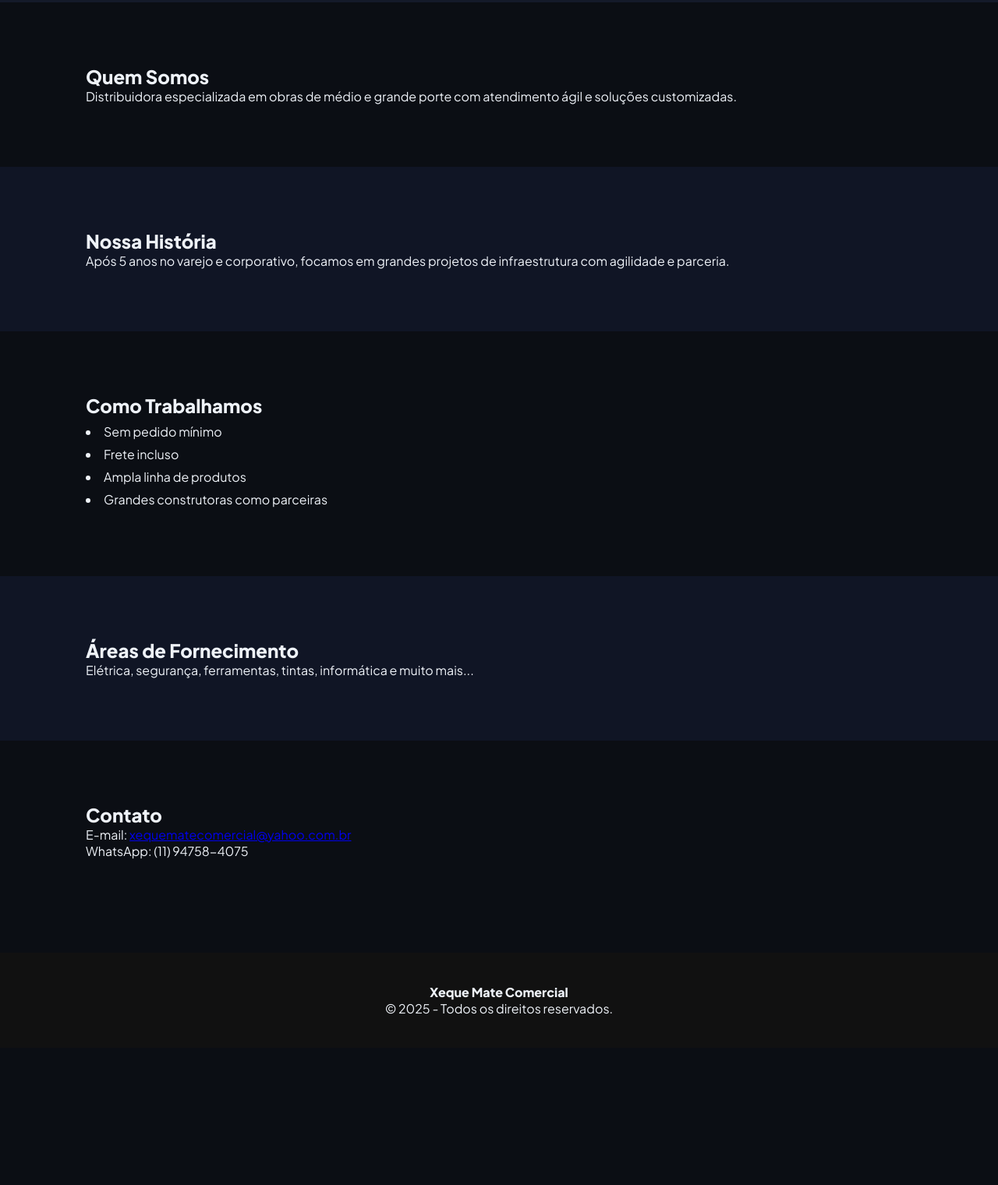
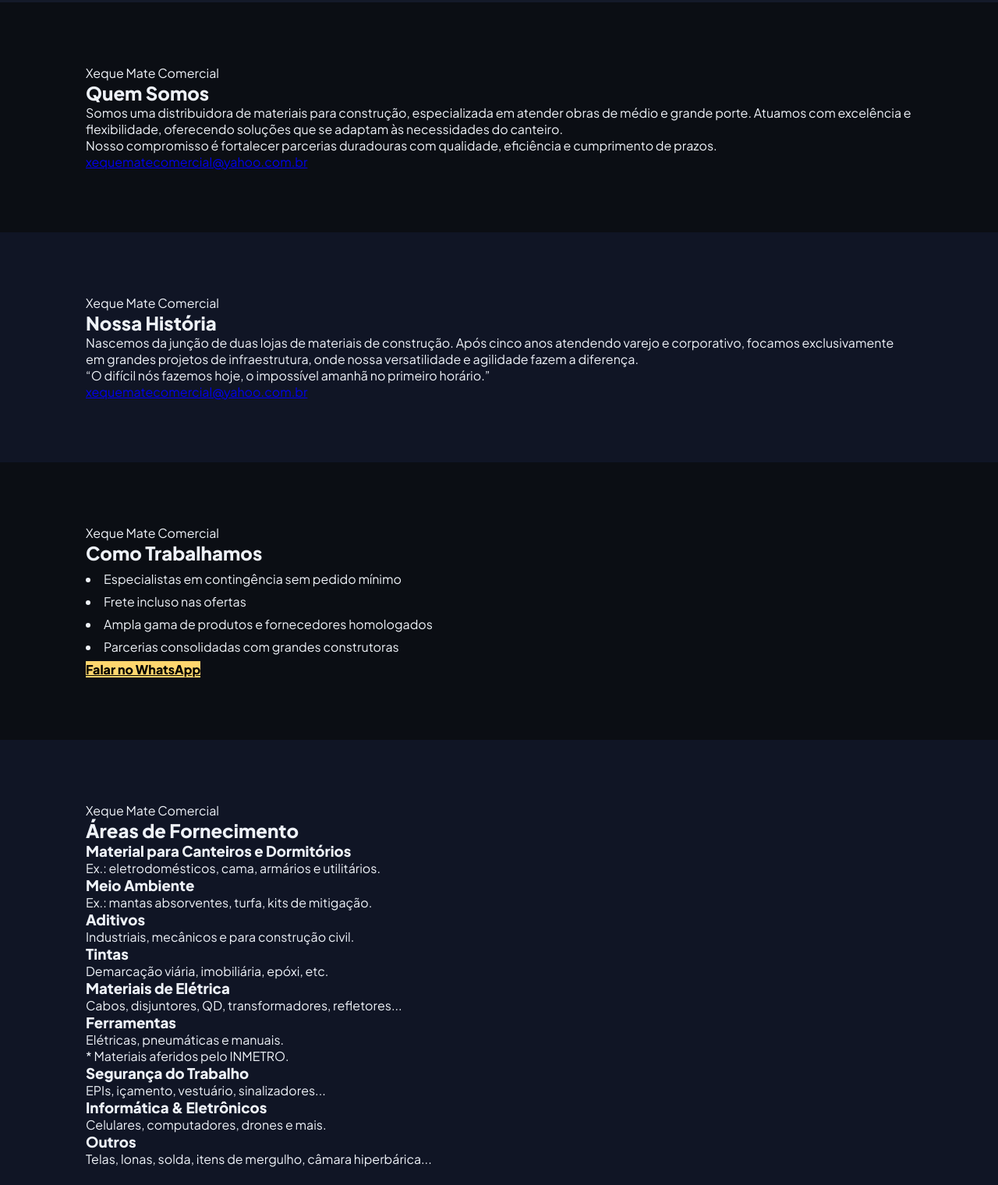
Before and after one commit to estevaorodriguesj/xeque-mate, a plain HTML site: page index.html in a window 1280 px wide. Shown: the part 1008-2528 px from the top of the page at 78% size. Before the commit the page ends 2352 px from the top, so only its background shows below. Drawn offline with Linux system fonts and the light colour scheme.

Commit message:
Update index.html

```diff
--- a/index.html
+++ b/index.html
@@ -4,39 +4,44 @@
   <meta charset="utf-8" />
   <meta name="viewport" content="width=device-width, initial-scale=1" />
   <title>Xeque Mate Comercial — Apresentação Comercial</title>
+  <meta name="description" content="Distribuidora de materiais para construção com foco em obras de médio e grande porte. Qualidade, prazo e preço competitivo." />
   <link rel="icon" type="image/png" href="assets/favicon.png">
   <link href="https://fonts.googleapis.com/css2?family=Plus+Jakarta+Sans:wght@400;600;800&display=swap" rel="stylesheet">
   <link rel="stylesheet" href="styles.css" />
 </head>
 <body>
-
   <header class="site-header">
     <div class="container header-wrap">
-      <a class="brand" href="#top">
-        <img class="brand-logo" src="assets/logo.png" alt="Logo Xeque Mate">
+      <a class="brand" href="#top" aria-label="Xeque Mate Comercial — Início">
+        <img class="brand-logo" src="assets/logo.png" alt="Logo Xeque Mate Comercial">
         <div class="brand-text">
           <span class="brand-title">Xeque Mate</span>
           <span class="brand-subtitle">Comercial</span>
         </div>
       </a>
 
+      <input type="checkbox" id="menu-toggle" class="menu-toggle" aria-label="Abrir menu" />
+      <label for="menu-toggle" class="hamburger" aria-hidden="true">
+        <span></span><span></span><span></span>
+      </label>
+
       <nav class="nav">
         <a href="#quem-somos">Quem Somos</a>
         <a href="#historia">Nossa História</a>
         <a href="#como-trabalhamos">Como Trabalhamos</a>
-        <a href="#areas">Áreas</a>
+        <a href="#areas">Áreas de Fornecimento</a>
         <a href="#contato" class="btn btn-primary">Contato</a>
       </nav>
     </div>
   </header>
 
   <main id="top">
-
+    <!-- HERO -->
     <section class="hero">
       <div class="container hero-wrap">
         <div class="hero-text">
           <div class="hero-badge">
-            <img src="assets/logo.png" alt="Logo">
+            <img src="assets/logo.png" alt="Logo Xeque Mate" />
             <span>Apresentação Comercial</span>
           </div>
           <h1>Materiais para grandes obras com agilidade, preço e parceria.</h1>
@@ -44,66 +49,166 @@
             Distribuidora focada em obras de médio e grande porte. Entregamos com qualidade, prazo e soluções sob medida.
           </p>
           <div class="hero-cta">
-            <a class="btn btn-primary" href="https://wa.me/5511947584075" target="_blank">WhatsApp</a>
-            <a class="btn btn-ghost" href="#areas">Ver Produtos</a>
+            <a class="btn btn-primary" href="https://wa.me/5511947584075" target="_blank" rel="noopener">WhatsApp</a>
+            <a class="btn btn-ghost" href="#areas">Ver Áreas de Fornecimento</a>
+          </div>
+        </div>
+      </div>
+      <div class="hero-watermark" aria-hidden="true"></div>
+    </section>
+
+    <!-- QUEM SOMOS -->
+    <section id="quem-somos" class="section">
+      <div class="container two-col">
+        <div>
+          <span class="eyebrow">Xeque Mate Comercial</span>
+          <h2>Quem Somos</h2>
+          <p>
+            Somos uma distribuidora de materiais para construção, especializada em atender obras de médio e grande porte.
+            Atuamos com excelência e flexibilidade, oferecendo soluções que se adaptam às necessidades do canteiro.
+          </p>
+          <p>
+            Nosso compromisso é fortalecer parcerias duradouras com qualidade, eficiência e cumprimento de prazos.
+          </p>
+          <a class="link" href="mailto:xequematecomercial@yahoo.com.br">xequematecomercial@yahoo.com.br</a>
+        </div>
+      </div>
+    </section>
+
+    <!-- HISTÓRIA -->
+    <section id="historia" class="section alt">
+      <div class="container two-col">
+        <div>
+          <span class="eyebrow">Xeque Mate Comercial</span>
+          <h2>Nossa História</h2>
+          <p>
+            Nascemos da junção de duas lojas de materiais de construção. Após cinco anos atendendo varejo e corporativo,
+            focamos exclusivamente em grandes projetos de infraestrutura, onde nossa versatilidade e agilidade fazem a diferença.
+          </p>
+          <p>
+            “O difícil nós fazemos hoje, o impossível amanhã no primeiro horário.”
+          </p>
+          <a class="link" href="mailto:xequematecomercial@yahoo.com.br">xequematecomercial@yahoo.com.br</a>
+        </div>
+      </div>
+    </section>
+
+    <!-- COMO TRABALHAMOS -->
+    <section id="como-trabalhamos" class="section">
+      <div class="container two-col">
+        <div>
+          <span class="eyebrow">Xeque Mate Comercial</span>
+          <h2>Como Trabalhamos</h2>
+          <ul class="checklist">
+            <li>Especialistas em contingência sem pedido mínimo</li>
+            <li>Frete incluso nas ofertas</li>
+            <li>Ampla gama de produtos e fornecedores homologados</li>
+            <li>Parcerias consolidadas com grandes construtoras</li>
+          </ul>
+          <a class="btn btn-primary" href="https://wa.me/5511947584075" target="_blank" rel="noopener">Falar no WhatsApp</a>
+        </div>
+      </div>
+    </section>
+
+    <!-- ÁREAS -->
+    <section id="areas" class="section alt">
+      <div class="container">
+        <span class="eyebrow">Xeque Mate Comercial</span>
+        <h2>Áreas de Fornecimento</h2>
+
+        <div class="grid">
+          <article class="card">
+            <h3>Material para Canteiros e Dormitórios</h3>
+            <p>Ex.: eletrodomésticos, cama, armários e utilitários.</p>
+          </article>
+
+          <article class="card">
+            <h3>Meio Ambiente</h3>
+            <p>Ex.: mantas absorventes, turfa, kits de mitigação.</p>
+          </article>
+
+          <article class="card">
+            <h3>Aditivos</h3>
+            <p>Industriais, mecânicos e para construção civil.</p>
+          </article>
+
+          <article class="card">
+            <h3>Tintas</h3>
+            <p>Demarcação viária, imobiliária, epóxi, etc.</p>
+          </article>
+
+          <article class="card">
+            <h3>Materiais de Elétrica</h3>
+            <p>Cabos, disjuntores, QD, transformadores, refletores...</p>
+          </article>
+
+          <article class="card">
+            <h3>Ferramentas</h3>
+            <p>Elétricas, pneumáticas e manuais.</p>
+            <p class="note">* Materiais aferidos pelo INMETRO.</p>
+          </article>
+
+          <article class="card">
+            <h3>Segurança do Trabalho</h3>
+            <p>EPIs, içamento, vestuário, sinalizadores...</p>
+          </article>
+
+          <article class="card">
+            <h3>Informática & Eletrônicos</h3>
+            <p>Celulares, computadores, drones e mais.</p>
+          </article>
+
+          <article class="card">
+            <h3>Outros</h3>
+            <p>Telas, lonas, solda, itens de mergulho, câmara hiperbárica...</p>
+          </article>
+        </div>
+      </div>
+    </section>
+
+    <!-- CONTATO -->
+    <section id="contato" class="section">
+      <div class="container two-col">
+        <div>
+          <span class="eyebrow">Fale Conosco</span>
+          <h2>Contato</h2>
+          <ul class="contact-list">
+            <li><strong>Jorge Luis</strong> — Diretor comercial</li>
+            <li>E-mail: <a class="link" href="mailto:xequematecomercial@yahoo.com.br">xequematecomercial@yahoo.com.br</a></li>
+            <li>Tel: <a class="link" href="tel:+551123558477">(11) 2355-8477</a></li>
+            <li>Cel/WhatsApp: <a class="link" href="https://wa.me/5511947584075" target="_blank" rel="noopener">(11) 94758-4075</a></li>
+          </ul>
+        </div>
+        <div class="contact-cta">
+          <div class="card big">
+            <h3>Pronto para cotar?</h3>
+            <p>Envie sua lista de materiais e prazos. Retornamos com proposta completa (produto, prazo, frete e condições).</p>
+            <a class="btn btn-primary" href="mailto:xequematecomercial@yahoo.com.br?subject=Cota%C3%A7%C3%A3o%20Xeque%20Mate%20Comercial">Solicitar Cotação por E-mail</a>
           </div>
         </div>
       </div>
     </section>
-
-    <section id="quem-somos" class="section">
-      <div class="container">
-        <h2>Quem Somos</h2>
-        <p>Distribuidora especializada em obras de médio e grande porte com atendimento ágil e soluções customizadas.</p>
-      </div>
-    </section>
-
-    <section id="historia" class="section alt">
-      <div class="container">
-        <h2>Nossa História</h2>
-        <p>Após 5 anos no varejo e corporativo, focamos em grandes projetos de infraestrutura com agilidade e parceria.</p>
-      </div>
-    </section>
-
-    <section id="como-trabalhamos" class="section">
-      <div class="container">
-        <h2>Como Trabalhamos</h2>
-        <ul class="checklist">
-          <li>Sem pedido mínimo</li>
-          <li>Frete incluso</li>
-          <li>Ampla linha de produtos</li>
-          <li>Grandes construtoras como parceiras</li>
-        </ul>
-      </div>
-    </section>
-
-    <section id="areas" class="section alt">
-      <div class="container">
-        <h2>Áreas de Fornecimento</h2>
-        <p>Elétrica, segurança, ferramentas, tintas, informática e muito mais...</p>
-      </div>
-    </section>
-
-    <section id="contato" class="section">
-      <div class="container">
-        <h2>Contato</h2>
-        <p>E-mail: <a href="mailto:xequematecomercial@yahoo.com.br">xequematecomercial@yahoo.com.br</a></p>
-        <p>WhatsApp: (11) 94758-4075</p>
-      </div>
-    </section>
-
   </main>
 
   <footer class="site-footer">
-    <div class="container">
-      <strong>Xeque Mate Comercial</strong>
-      <p>© <span id="year"></span> - Todos os direitos reservados.</p>
+    <div class="container footer-wrap">
+      <div class="footer-brand">
+        <img src="assets/logo.png" alt="Logo Xeque Mate rodapé">
+        <strong>Xeque Mate Comercial</strong>
+      </div>
+      <p>© <span id="year"></span> — Todos os direitos reservados.</p>
+      <a class="link small" href="mailto:xequematecomercial@yahoo.com.br">xequematecomercial@yahoo.com.br</a>
     </div>
   </footer>
 
   <script>
     document.getElementById('year').textContent = new Date().getFullYear();
+    document.querySelectorAll('.nav a').forEach(a => {
+      a.addEventListener('click', () => {
+        const cb = document.getElementById('menu-toggle');
+        if (cb) cb.checked = false;
+      });
+    });
   </script>
-
 </body>
 </html>
```
